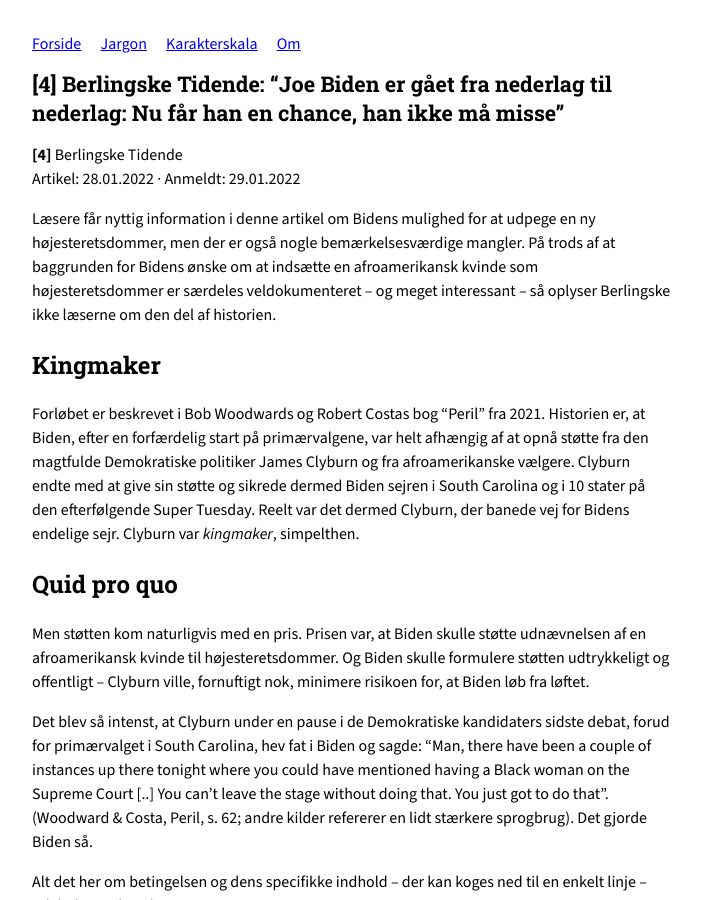
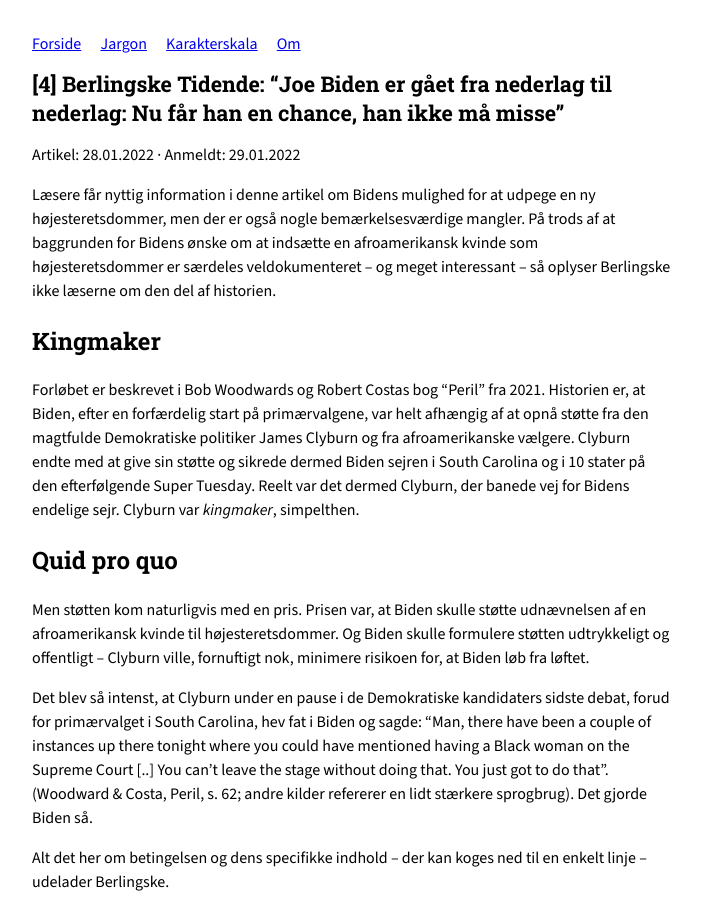
Before and after one commit to MichaelOAppel/OmJournalistik, a Jekyll site: the page built from _posts/2022-01-29-berlingske-biden.md, in a window 1280 px wide and 900 px high. Shown: the whole window, without its empty margins (288-989 px from the left). Built offline with Jekyll 4.4.1, drawn with Linux system fonts in a browser that asks for light colours.

Commit message:
Update 2022-01-29-berlingske-biden.md

```diff
--- a/_posts/2022-01-29-berlingske-biden.md
+++ b/_posts/2022-01-29-berlingske-biden.md
@@ -7,7 +7,6 @@ artikel_dato: 2022-01-28
 anmeldt: 2022-01-29
 ---
 
-**[{{ page.karakter }}]** {{ page.medie }}
 Artikel: {{ page.artikel_dato | date: "%d.%m.%Y" }} · Anmeldt: {{ page.anmeldt | date: "%d.%m.%Y" }}
 
 Læsere får nyttig information i denne artikel om Bidens mulighed for at udpege en ny højesteretsdommer, men der er også nogle bemærkelsesværdige mangler. På trods af at baggrunden for Bidens ønske om at indsætte en afroamerikansk kvinde som højesteretsdommer er særdeles veldokumenteret – og meget interessant – så oplyser Berlingske ikke læserne om den del af historien.
```
Also changed, not shown: other parts of _posts/2022-01-29-berlingske-biden.md (+2 -0 lines).
